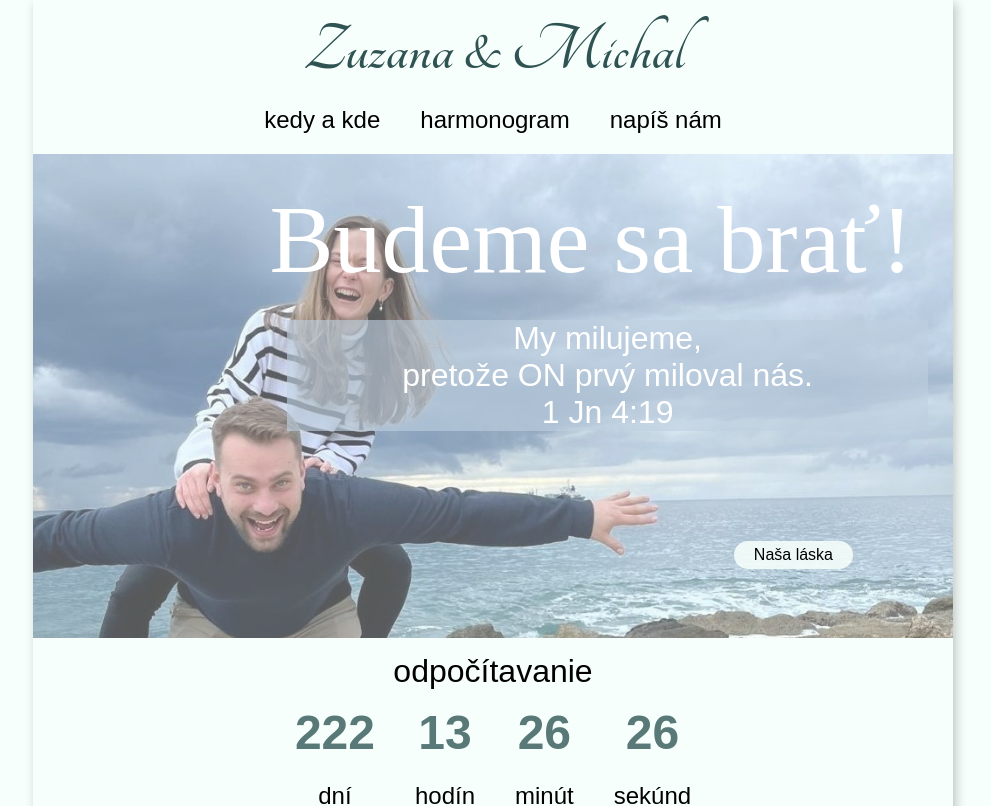
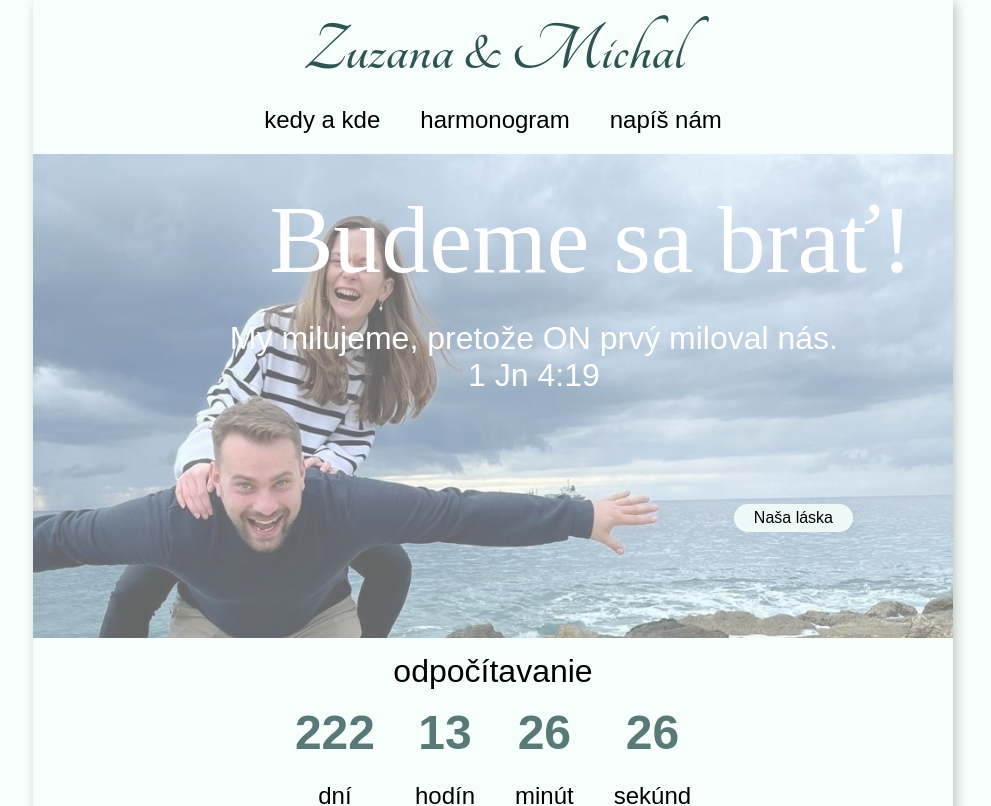
Before and after one commit to gracianaa/zam_wedding, a React (Vite) app: page / in a window 1280 px wide. Shown: the top 806 px of the page, without its empty margins (147-1138 px from the left). Built offline with nearby package versions, Linux system fonts and the light colour scheme; no server answers; a web font is replaced by a local one.

Commit message:
intro foto removed box behind verse

```diff
--- a/src/components/Intro/index.jsx
+++ b/src/components/Intro/index.jsx
@@ -49,8 +49,9 @@ export const Intro = () => {
         <div className="intro-background__opacity">
           <h1 className="intro-heading">Budeme sa brať!</h1>
           <div className="intro-verse">
-            <h2 className="intro-verse__text">My milujeme,</h2>
-            <h2 className="intro-verse__text">pretože ON prvý miloval nás.</h2>
+            <h2 className="intro-verse__text">
+              My milujeme, pretože ON prvý miloval nás.
+            </h2>
             <h2 className="intro-verse__text">1 Jn 4:19</h2>
           </div>
           <div className="intro-btn">
--- a/src/components/Intro/style.css
+++ b/src/components/Intro/style.css
@@ -9,7 +9,7 @@
   width: 100%;
   height: 100%;
   display: flex;
-  background-color: rgba(249, 255, 252, 0.35);
+  background-color: rgba(249, 255, 252, 0.4);
   flex-direction: column;
   align-items: end;
   justify-content: start;
@@ -23,10 +23,10 @@
   font-weight: 600;
 }
 
-.intro-verse {
+/* .intro-verse {
   background-color: #bfd0e09d;
   margin: 0 25px;
-}
+} */
 
 .intro-verse__text {
   margin: 0;
```
